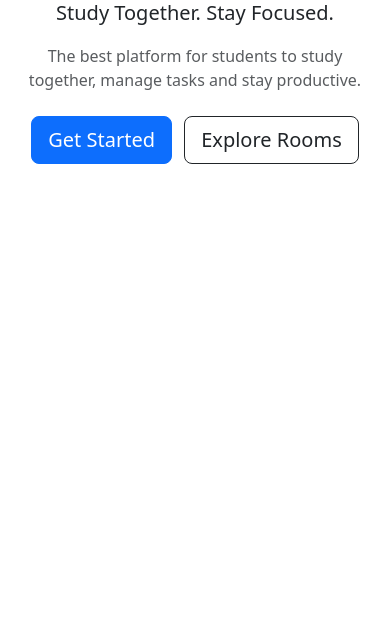
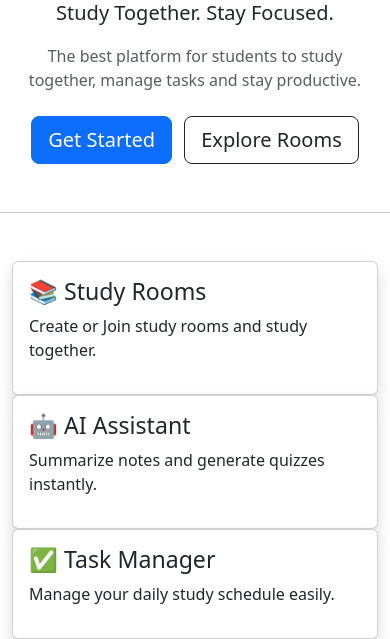
Before and after one commit to sonalikumari3512/StudyHub-AI, a Django app: template users/templates/users/home.html in a window 390 px wide. Shown: the part 219-858 px from the top of the page. Before the commit the page ends 383 px from the top, so only its background shows below. Run offline with Django 5.2, Linux system fonts and the light colour scheme; the template is opened without the code that fills it, so the values that code supplies are empty; parts of the project's set-up code (start-up, migrations or seed data) failed here and were passed over.

Commit message:
Day 4: Added Bootstrap cards and responsive homepage

```diff
--- a/users/templates/users/home.html
+++ b/users/templates/users/home.html
@@ -31,5 +31,73 @@
 
 </div>
 
+<hr class="my-5">
 
+<div class="container">
+
+    <div class="row">
+
+        <div class="col-md-4">
+
+            <div class="card shadow">
+
+                <div class="card-body">
+
+                    <h3>
+                        📚 Study Rooms
+                    </h3>
+
+                    <p>
+                        Create or Join study rooms and study together.
+                    </p>
+
+                </div>
+
+            </div>
+
+        </div>
+
+        <div class="col-md-4">
+
+            <div class="card shadow">
+
+                <div class="card-body">
+
+                    <h3>
+                        🤖 AI Assistant
+                    </h3>
+
+                    <p>
+                        Summarize notes and generate quizzes instantly.
+                    </p>
+
+                </div>
+
+            </div>
+
+        </div>
+
+        <div class="col-md-4">
+
+            <div class="card shadow">
+
+                <div class="card-body">
+
+                    <h3>
+                        ✅ Task Manager
+                    </h3>
+
+                    <p>
+                        Manage your daily study schedule easily.
+                    </p>
+
+                </div>
+
+            </div>
+
+        </div>
+
+    </div>
+
+</div>
 {% endblock %}
```
